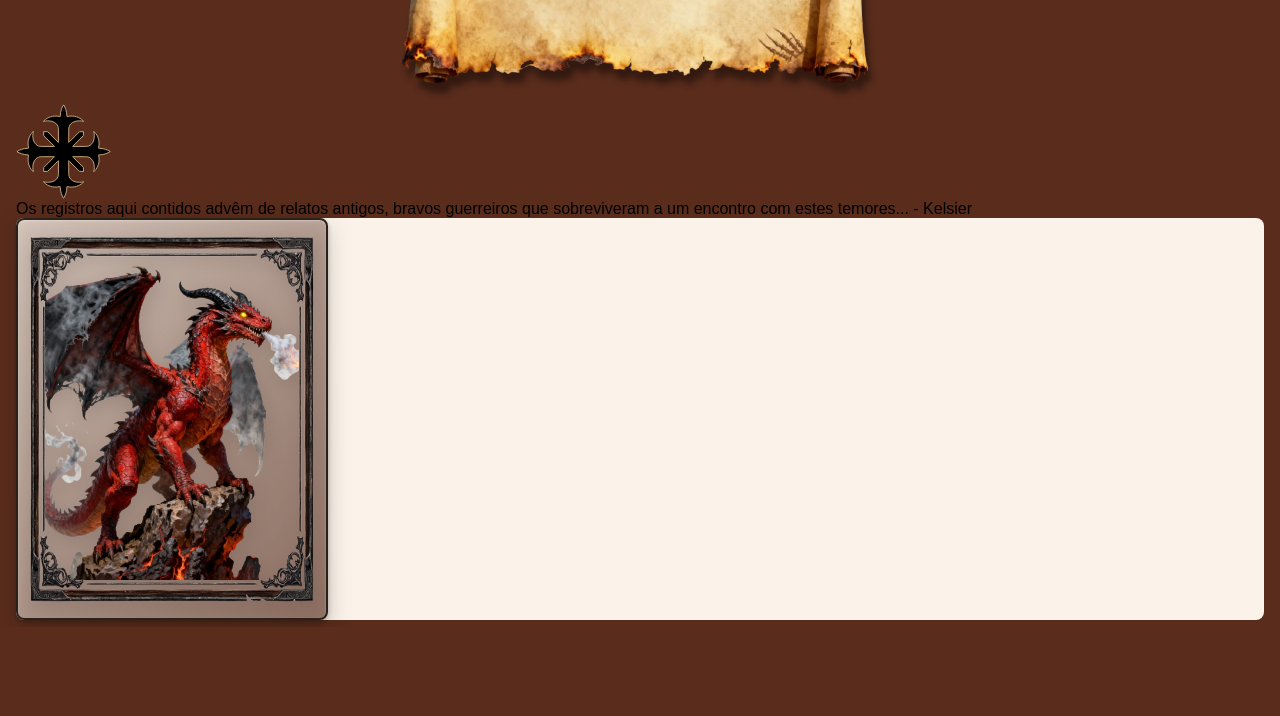
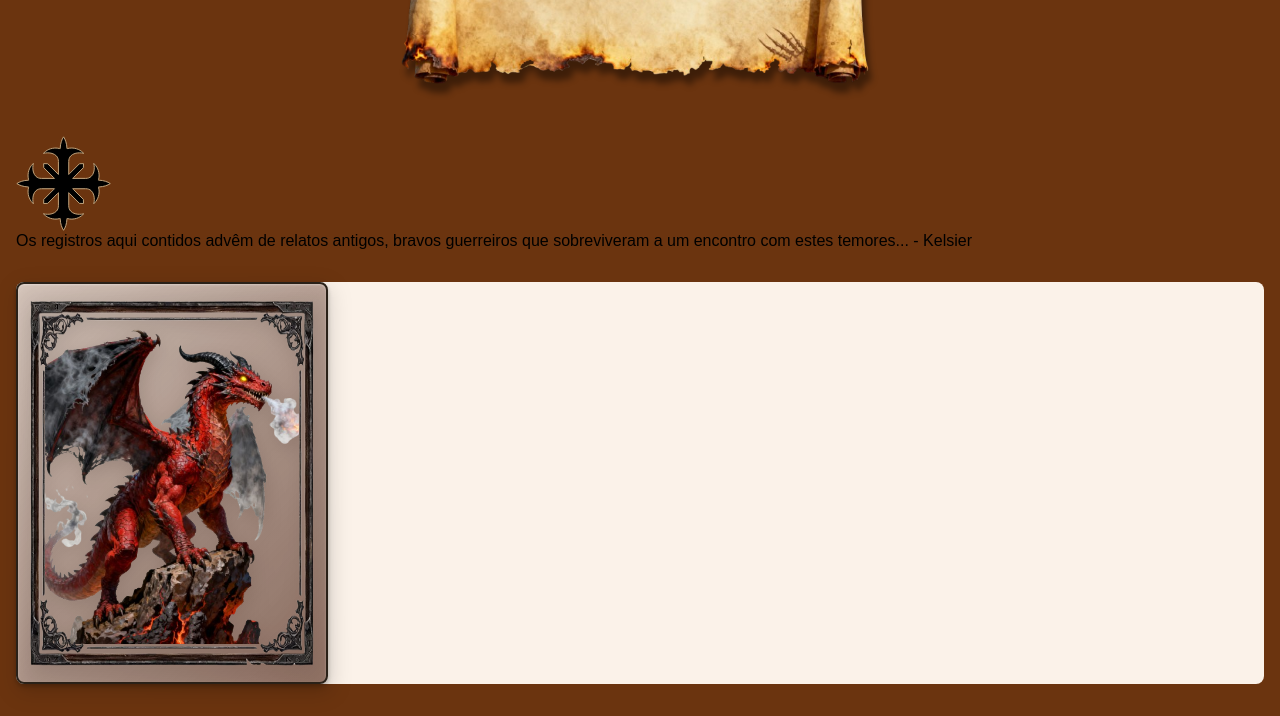
Before and after one commit to call-meRafael/JS-bestiary, a website: page mini-bestiary/index.html in a window 1280 px wide. Shown: the part 173-889 px from the top of the page. Before the commit the page ends 800 px from the top, so only its background shows below. Drawn offline with Linux system fonts and the light colour scheme; a web font is replaced by a local one.

Commit message:
feat(styles):  adjusted body display and add divider.css component

```diff
--- a/mini-bestiary/src/assets/css/global.css
+++ b/mini-bestiary/src/assets/css/global.css
@@ -1,4 +1,5 @@
 @import url(./components/header.css);
+@import url(./components/divider.css);
 @import url(./components/cards.css);
 @import url(./components/footer.css);
 
@@ -95,10 +96,13 @@ img {
 /* ------------------------------ */
 
 body {
+  display: flex;
+  flex-direction: column;
+  gap: 2rem;
   max-width: 90rem;
   margin-inline: auto;
   min-height: 100dvh;
-  background-color: hsl(var(--brown) / 1);
+  background-color: hsl(var(--test3));
 
   padding-inline: 1rem;
 }
```
